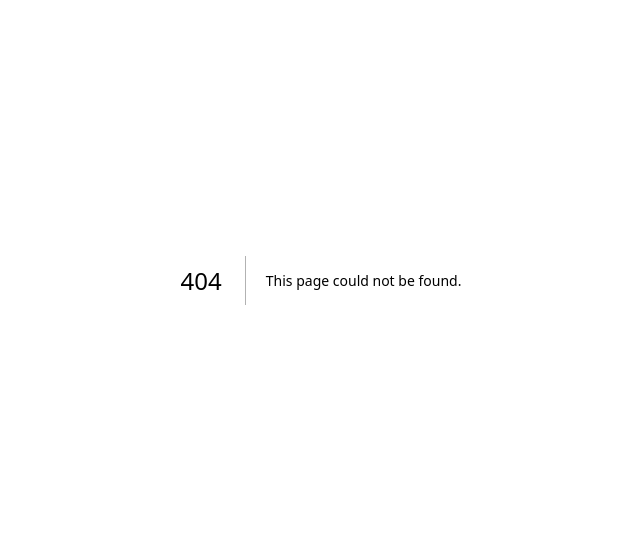
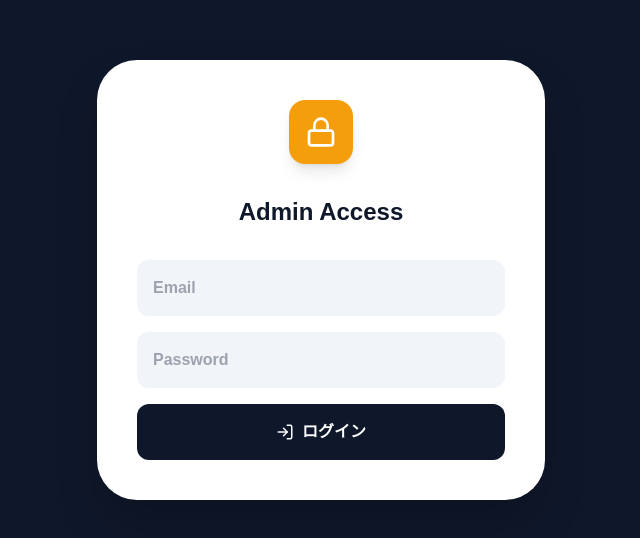
Before and after one commit to takatam-cyber/my-wine-menu, a Next.js app: page /admin/login in a window 1280 px wide. Before the commit this address had no page. Shown: the part 120-658 px from the top of the page, without its empty margins (319-959 px from the left). Built offline with nearby package versions, Linux system fonts and the light colour scheme.

Commit message:
Create page.tsx

```diff
--- /dev/null
+++ b/app/admin/login/page.tsx
@@ -0,0 +1,44 @@
+"use client";
+export const runtime = 'edge';
+import { useState } from 'react';
+import { useRouter } from 'next/navigation';
+import { Lock, LogIn, Loader2 } from 'lucide-react';
+
+export default function AdminLogin() {
+  const [email, setEmail] = useState('');
+  const [password, setPassword] = useState('');
+  const [loading, setLoading] = useState(false);
+  const [error, setError] = useState('');
+  const router = useRouter();
+
+  const handleLogin = async (e: React.FormEvent) => {
+    e.preventDefault();
+    setLoading(true);
+    const res = await fetch('/api/auth', {
+      method: 'POST',
+      body: JSON.stringify({ email, password }),
+    });
+    if (res.ok) router.push('/admin');
+    else setError('認証に失敗しました。');
+    setLoading(false);
+  };
+
+  return (
+    <div className="min-h-screen bg-slate-900 flex items-center justify-center p-6">
+      <div className="bg-white p-10 rounded-[2.5rem] shadow-2xl w-full max-w-md">
+        <div className="flex justify-center mb-8">
+          <div className="p-4 bg-amber-500 rounded-2xl text-white shadow-lg"><Lock size={32}/></div>
+        </div>
+        <h1 className="text-2xl font-black text-center text-slate-900 mb-8">Admin Access</h1>
+        <form onSubmit={handleLogin} className="space-y-4">
+          <input type="email" placeholder="Email" className="w-full p-4 bg-slate-100 rounded-xl font-bold" value={email} onChange={e => setEmail(e.target.value)} required />
+          <input type="password" placeholder="Password" className="w-full p-4 bg-slate-100 rounded-xl font-bold" value={password} onChange={e => setPassword(e.target.value)} required />
+          <button type="submit" disabled={loading} className="w-full py-4 bg-slate-900 text-white rounded-xl font-black flex items-center justify-center gap-2">
+            {loading ? <Loader2 className="animate-spin" /> : <><LogIn size={18}/> ログイン</>}
+          </button>
+        </form>
+        {error && <p className="text-red-500 text-center mt-4 font-bold text-xs">{error}</p>}
+      </div>
+    </div>
+  );
+}
```
